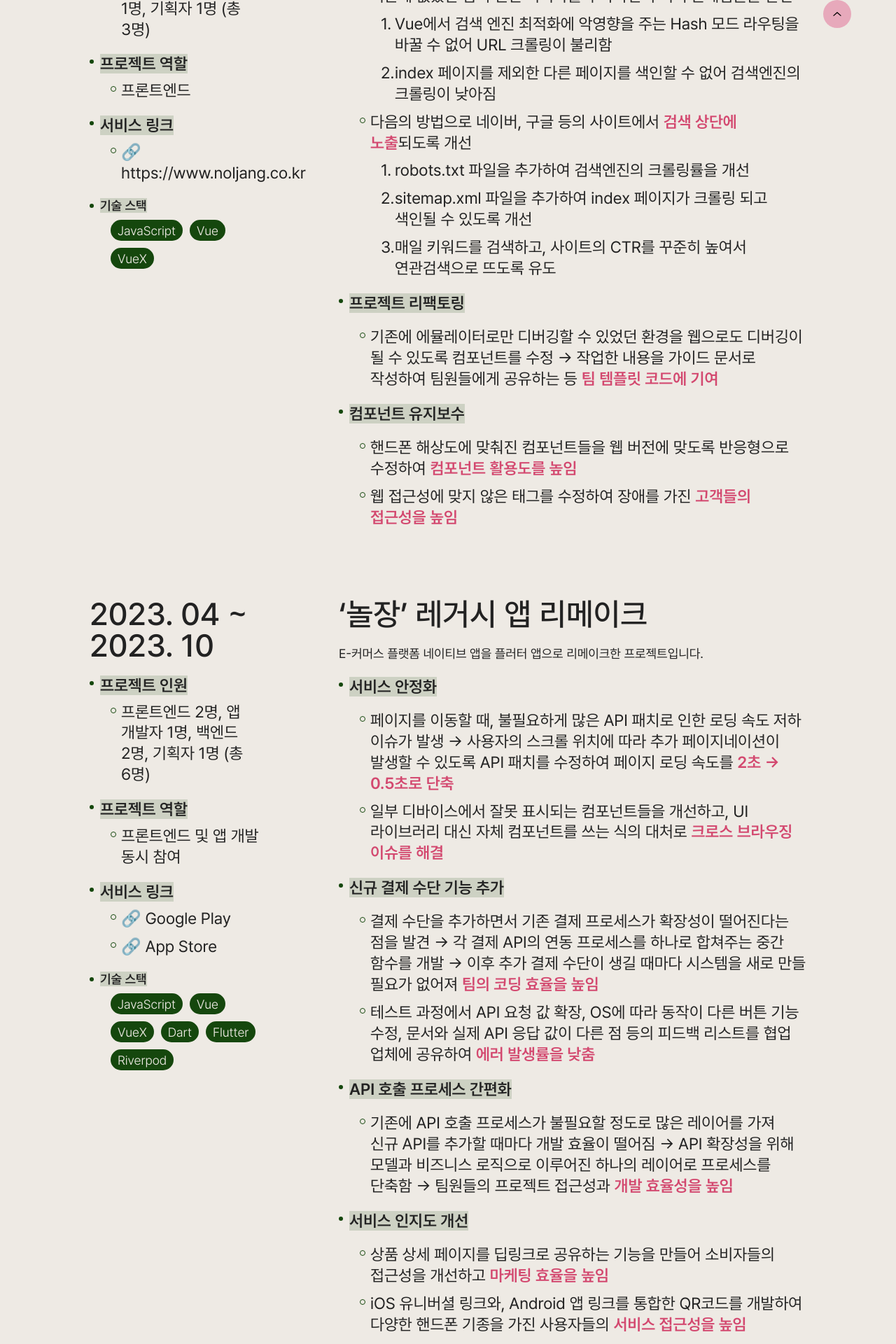
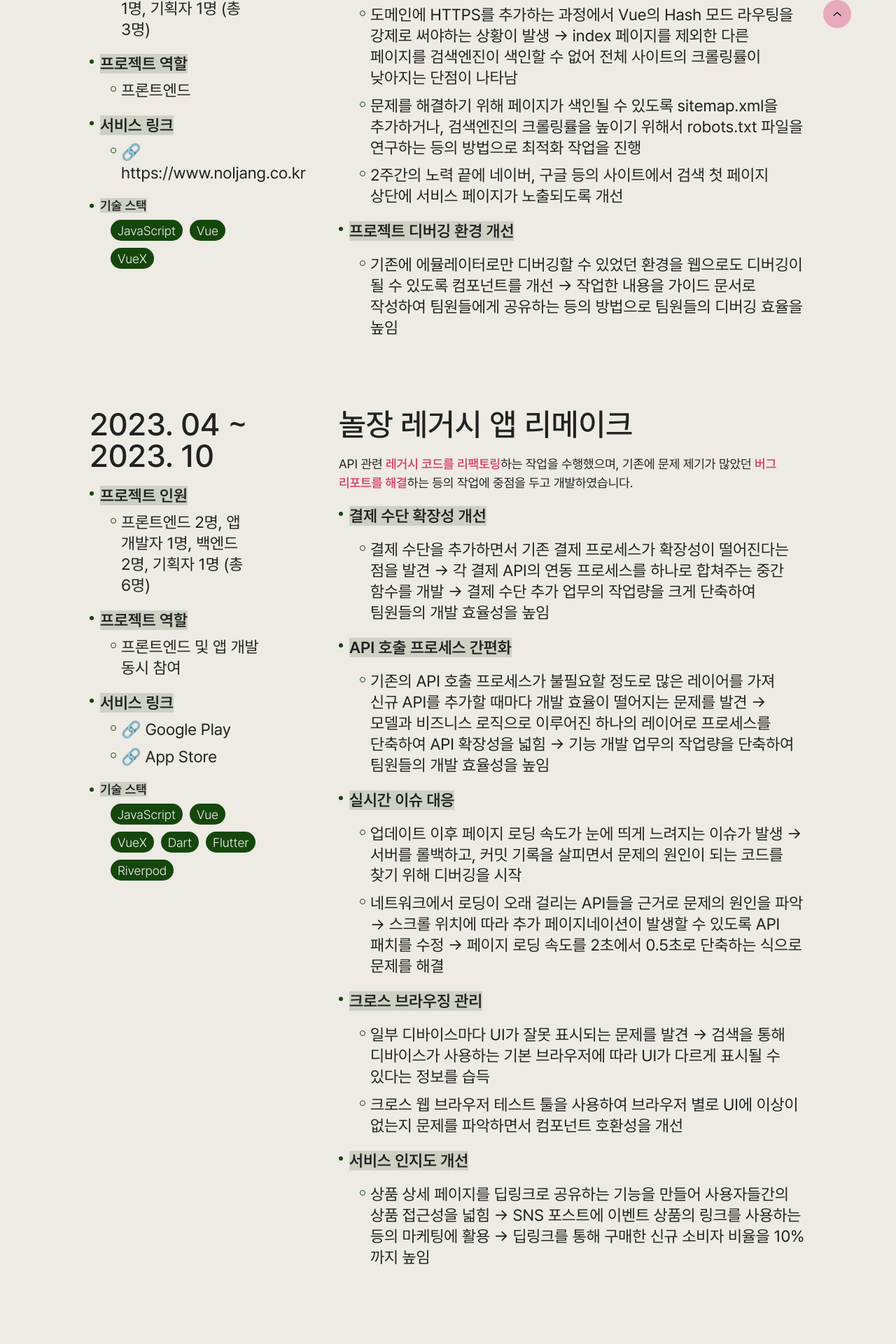
Before and after one commit to KimHyunLo/PERFAN, a React (Vite) app: page /projects in a window 1280 px wide. Shown: the part 720-2640 px from the top of the page at 70% size. Built offline with nearby package versions, Linux system fonts and the light colour scheme.

Commit message:
update: Project 페이지 프로젝트 내용 수정

```diff
--- a/src/features/projects/ProjectList.jsx
+++ b/src/features/projects/ProjectList.jsx
@@ -60,6 +60,11 @@ const StyledDate = styled.h4`
 const StyledParagraph = styled.p`
   font-size: 1.8rem;
   margin-top: 20px;
+
+  em {
+    color: var(--highlight);
+    font-weight: 600;
+  }
 `
 
 function ProjectList() {
@@ -101,44 +106,31 @@ function NoljangWeb() {
       </StyledLeftSide>
 
       <StyledRightSide>
-        <h4>‘놀장’ 웹버전 리뉴얼</h4>
+        <h4>놀장 웹 버전 리뉴얼</h4>
         <StyledParagraph>
-          놀장 어플 홍보 목적으로 웹뷰에서 웹버전으로 리뉴얼한 프로젝트입니다.
+          웹에서 검색될 수 있도록 <em>검색 최적화</em> 작업을 수행했으며, 웹에서 디버깅이 가능하도록{' '}
+          <em>디버깅 환경 개선</em> 작업에 중점을 두고 개발하였습니다.
         </StyledParagraph>
         <HighlightList main="검색 엔진 최적화(SEO)">
           <li>
-            기존에 없었던 검색 엔진 최적화를 추가하면서 여러 문제점들을 발견
-            <ol>
-              <li>
-                Vue에서 검색 엔진 최적화에 악영향을 주는 Hash 모드 라우팅을 바꿀 수 없어 URL
-                크롤링이 불리함
-              </li>
-              <li>index 페이지를 제외한 다른 페이지를 색인할 수 없어 검색엔진의 크롤링이 낮아짐</li>
-            </ol>
+            도메인에 HTTPS를 추가하는 과정에서 Vue의 Hash 모드 라우팅을 강제로 써야하는 상황이 발생
+            → index 페이지를 제외한 다른 페이지를 검색엔진이 색인할 수 없어 전체 사이트의 크롤링률이
+            낮아지는 단점이 나타남
           </li>
           <li>
-            다음의 방법으로 네이버, 구글 등의 사이트에서 <em>검색 상단에 노출</em>되도록 개선
-            <ol>
-              <li>robots.txt 파일을 추가하여 검색엔진의 크롤링률을 개선</li>
-              <li>sitemap.xml 파일을 추가하여 index 페이지가 크롤링 되고 색인될 수 있도록 개선</li>
-              <li>매일 키워드를 검색하고, 사이트의 CTR를 꾸준히 높여서 연관검색으로 뜨도록 유도</li>
-            </ol>
+            문제를 해결하기 위해 페이지가 색인될 수 있도록 sitemap.xml을 추가하거나, 검색엔진의
+            크롤링률을 높이기 위해서 robots.txt 파일을 연구하는 등의 방법으로 최적화 작업을 진행
+          </li>
+          <li>
+            2주간의 노력 끝에 네이버, 구글 등의 사이트에서 검색 첫 페이지 상단에 서비스 페이지가
+            노출되도록 개선
           </li>
         </HighlightList>
-        <HighlightList main="프로젝트 리팩토링">
+        <HighlightList main="프로젝트 디버깅 환경 개선">
           <li>
             기존에 에뮬레이터로만 디버깅할 수 있었던 환경을 웹으로도 디버깅이 될 수 있도록
-            컴포넌트를 수정 → 작업한 내용을 가이드 문서로 작성하여 팀원들에게 공유하는 등{' '}
-            <em>팀 템플릿 코드에 기여</em>
-          </li>
-        </HighlightList>
-        <HighlightList main="컴포넌트 유지보수">
-          <li>
-            핸드폰 해상도에 맞춰진 컴포넌트들을 웹 버전에 맞도록 반응형으로 수정하여{' '}
-            <em>컴포넌트 활용도를 높임</em>
-          </li>
-          <li>
-            웹 접근성에 맞지 않은 태그를 수정하여 장애를 가진 <em>고객들의 접근성을 높임</em>
+            컴포넌트를 개선 → 작업한 내용을 가이드 문서로 작성하여 팀원들에게 공유하는 등의 방법으로
+            팀원들의 디버깅 효율을 높임
           </li>
         </HighlightList>
       </StyledRightSide>
@@ -182,57 +174,52 @@ function NoljangApp() {
       </StyledLeftSide>
 
       <StyledRightSide>
-        <h4>‘놀장’ 레거시 앱 리메이크</h4>
+        <h4>놀장 레거시 앱 리메이크</h4>
         <StyledParagraph>
-          E-커머스 플랫폼 네이티브 앱을 플러터 앱으로 리메이크한 프로젝트입니다.
+          API 관련 <em>레거시 코드를 리팩토링</em>하는 작업을 수행했으며, 기존에 문제 제기가 많았던{' '}
+          <em>버그 리포트를 해결</em>하는 등의 작업에 중점을 두고 개발하였습니다.
         </StyledParagraph>
-        <HighlightList main="서비스 안정화">
-          <li>
-            페이지를 이동할 때, 불필요하게 많은 API 패치로 인한 로딩 속도 저하 이슈가 발생 →
-            사용자의 스크롤 위치에 따라 추가 페이지네이션이 발생할 수 있도록 API 패치를 수정하여
-            페이지 로딩 속도를 <em>2초 → 0.5초로 단축</em>
-          </li>
-          <li>
-            일부 디바이스에서 잘못 표시되는 컴포넌트들을 개선하고, UI 라이브러리 대신 자체
-            컴포넌트를 쓰는 식의 대처로 <em>크로스 브라우징 이슈를 해결</em>
-          </li>
-        </HighlightList>
-        <HighlightList main="신규 결제 수단 기능 추가">
+        <HighlightList main="결제 수단 확장성 개선">
           <li>
             결제 수단을 추가하면서 기존 결제 프로세스가 확장성이 떨어진다는 점을 발견 → 각 결제
-            API의 연동 프로세스를 하나로 합쳐주는 중간 함수를 개발 → 이후 추가 결제 수단이 생길
-            때마다 시스템을 새로 만들 필요가 없어져 <em>팀의 코딩 효율을 높임</em>
-          </li>
-          <li>
-            테스트 과정에서 API 요청 값 확장, OS에 따라 동작이 다른 버튼 기능 수정, 문서와 실제 API
-            응답 값이 다른 점 등의 피드백 리스트를 협업 업체에 공유하여 <em>에러 발생률을 낮춤</em>
+            API의 연동 프로세스를 하나로 합쳐주는 중간 함수를 개발 → 결제 수단 추가 업무의 작업량을
+            크게 단축하여 팀원들의 개발 효율성을 높임
           </li>
         </HighlightList>
         <HighlightList main="API 호출 프로세스 간편화">
           <li>
-            기존에 API 호출 프로세스가 불필요할 정도로 많은 레이어를 가져 신규 API를 추가할 때마다
-            개발 효율이 떨어짐 → API 확장성을 위해 모델과 비즈니스 로직으로 이루어진 하나의 레이어로
-            프로세스를 단축함 → 팀원들의 프로젝트 접근성과 <em>개발 효율성을 높임</em>
+            기존의 API 호출 프로세스가 불필요할 정도로 많은 레이어를 가져 신규 API를 추가할 때마다
+            개발 효율이 떨어지는 문제를 발견 → 모델과 비즈니스 로직으로 이루어진 하나의 레이어로
+            프로세스를 단축하여 API 확장성을 넓힘 → 기능 개발 업무의 작업량을 단축하여 팀원들의 개발
+            효율성을 높임
+          </li>
+        </HighlightList>
+        <HighlightList main="실시간 이슈 대응">
+          <li>
+            업데이트 이후 페이지 로딩 속도가 눈에 띄게 느려지는 이슈가 발생 → 서버를 롤백하고, 커밋
+            기록을 살피면서 문제의 원인이 되는 코드를 찾기 위해 디버깅을 시작
+          </li>
+          <li>
+            네트워크에서 로딩이 오래 걸리는 API들을 근거로 문제의 원인을 파악 → 스크롤 위치에 따라
+            추가 페이지네이션이 발생할 수 있도록 API 패치를 수정 → 페이지 로딩 속도를 2초에서
+            0.5초로 단축하는 식으로 문제를 해결
+          </li>
+        </HighlightList>
+        <HighlightList main="크로스 브라우징 관리">
+          <li>
+            일부 디바이스마다 UI가 잘못 표시되는 문제를 발견 → 검색을 통해 디바이스가 사용하는 기본
+            브라우저에 따라 UI가 다르게 표시될 수 있다는 정보를 습득
+          </li>
+          <li>
+            크로스 웹 브라우저 테스트 툴을 사용하여 브라우저 별로 UI에 이상이 없는지 문제를
+            파악하면서 컴포넌트 호환성을 개선
           </li>
         </HighlightList>
         <HighlightList main="서비스 인지도 개선">
           <li>
-            상품 상세 페이지를 딥링크로 공유하는 기능을 만들어 소비자들의 접근성을 개선하고{' '}
-            <em>마케팅 효율을 높임</em>
-          </li>
-          <li>
-            iOS 유니버셜 링크와, Android 앱 링크를 통합한 QR코드를 개발하여 다양한 핸드폰 기종을
-            가진 사용자들의 <em>서비스 접근성을 높임</em>
-          </li>
-        </HighlightList>
-        <HighlightList main="프로젝트 리팩토링">
-          <li>
-            UI가 비슷한 컴포넌트, 하나로 합칠 수 있는 함수 등을 모듈화하여{' '}
-            <em>코드 재사용성을 높임</em>
-          </li>
-          <li>
-            기존에 iOS와 Android가 웹뷰와 통신할 때 쓰던 분리된 함수들을 하나의 공동 함수로 수정하여{' '}
-            <em>코드 가독성을 개선</em>
+            상품 상세 페이지를 딥링크로 공유하는 기능을 만들어 사용자들간의 상품 접근성을 넓힘 → SNS
+            포스트에 이벤트 상품의 링크를 사용하는 등의 마케팅에 활용 → 딥링크를 통해 구매한 신규
+            소비자 비율을 10%까지 높임
           </li>
         </HighlightList>
       </StyledRightSide>
```
